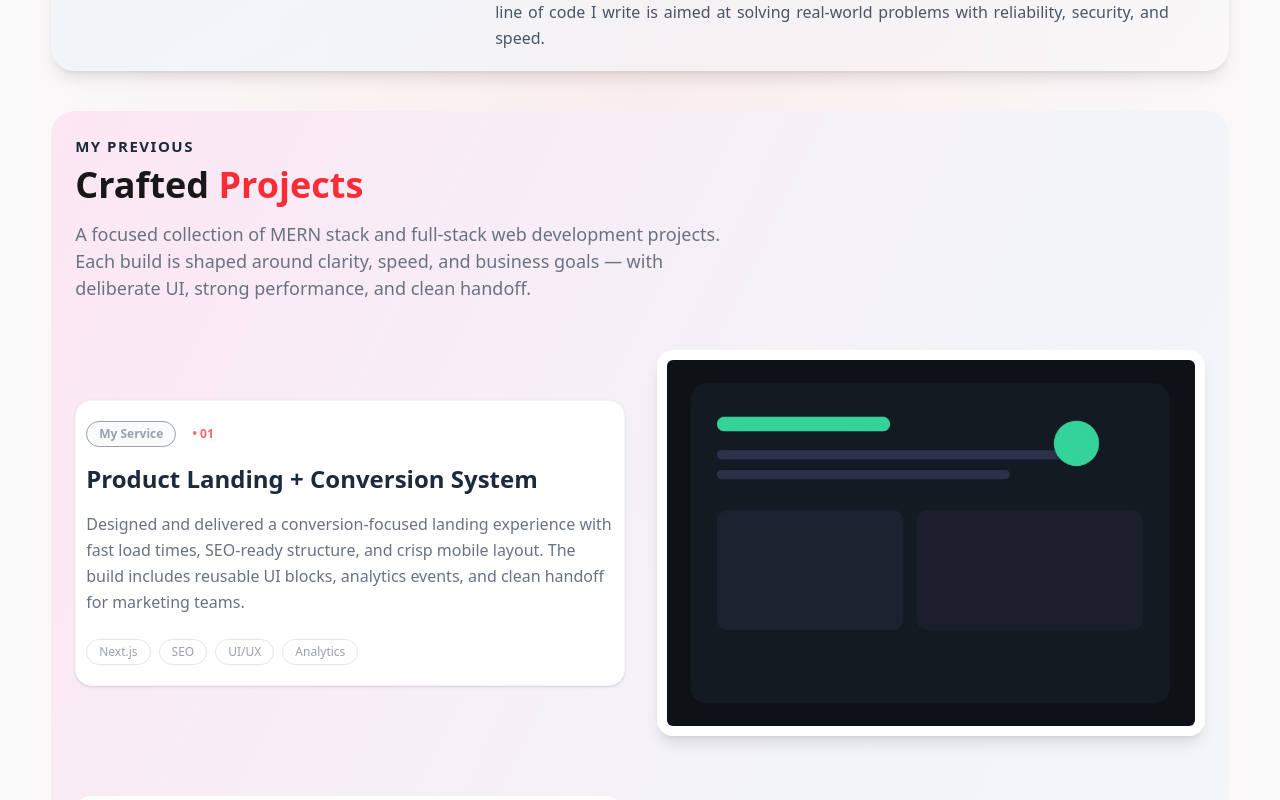
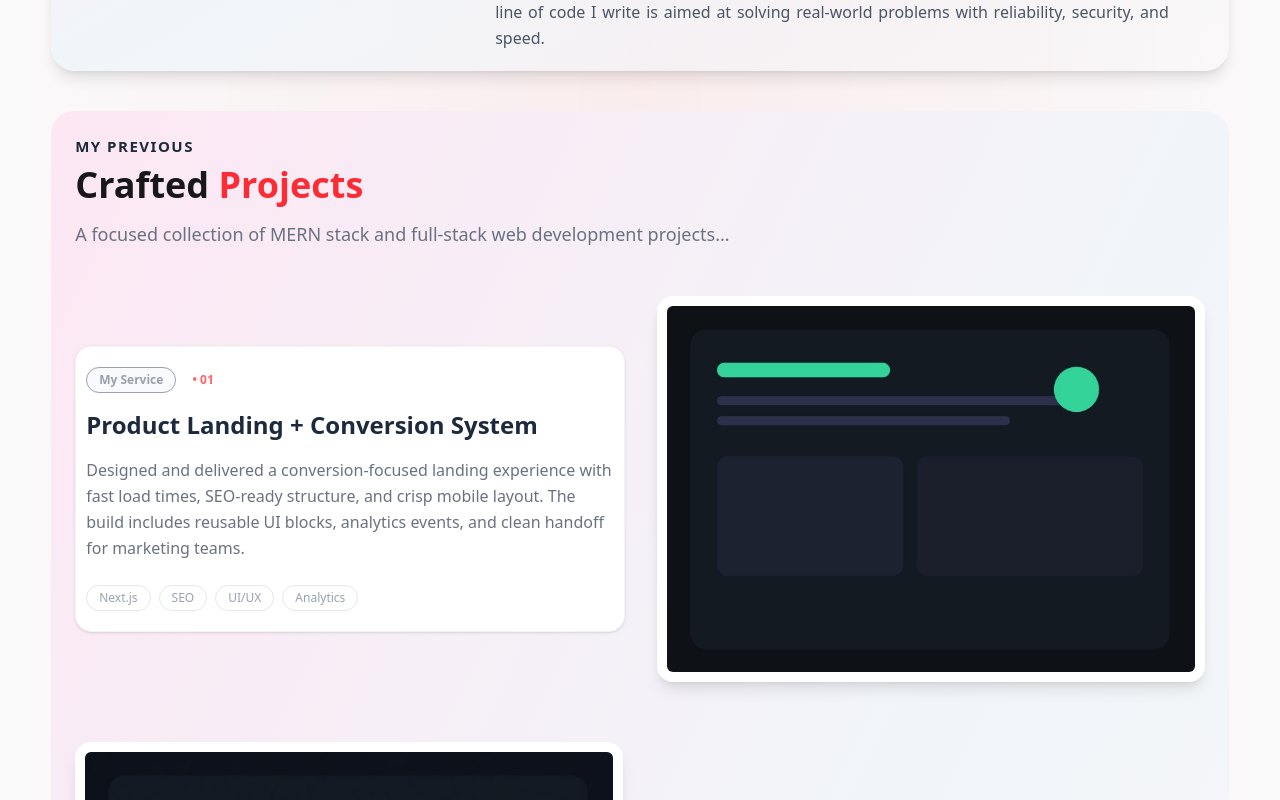
Before and after one commit to eyasinarafat3485-gif/my-next-js-portfolio, a Next.js app: page / in a window 1280 px wide. Shown: the part 1540-2340 px from the top of the page. Built offline with nearby package versions, Linux system fonts and the light colour scheme.

Commit message:
project card motion added

```diff
--- a/src/app/components/Crafted Projects/page.jsx
+++ b/src/app/components/Crafted Projects/page.jsx
@@ -1,6 +1,7 @@
+"use client"; // Framer Motion use korle eiti add kora dorkar
 import React from 'react';
-// import { MotionConfigContext } from "framer-motion";
 import Image from 'next/image';
+import { motion } from 'framer-motion'; // 1. Framer motion import kora holo
 
 const CraftedProjects = () => {
     const projects = [
@@ -9,7 +10,7 @@ const CraftedProjects = () => {
             title: "Product Landing + Conversion System",
             description: "Designed and delivered a conversion-focused landing experience with fast load times, SEO-ready structure, and crisp mobile layout. The build includes reusable UI blocks, analytics events, and clean handoff for marketing teams.",
             tags: ["Next.js", "SEO", "UI/UX", "Analytics"],
-            image: "/project1.jpeg", // আপনার ইমেজের পাথ দিন
+            image: "/project1.jpeg",
             bg: "bg-orange-500"
         },
         {
@@ -18,7 +19,6 @@ const CraftedProjects = () => {
             description: "Built a guided onboarding flow with validation, progress tracking, and a minimal admin view. The experience reduces drop-off and improves activation with smart defaults and clear microcopy.",
             tags: ["React", "Forms", "Automation", "Dashboard"],
             image: "/project2.jpg",
-            // bg: "bg-cyan-500"
         },
         {
             id: "03",
@@ -34,7 +34,6 @@ const CraftedProjects = () => {
             description: "Crafted a scheduling experience with availability logic, instant confirmations, and webhook automation. Includes admin controls for managing slots and rescheduling requests.",
             tags: ["Scheduling", "Webhooks", "Integrations", "UX"],
             image: "/project4.jpg",
-            // bg: "bg-cyan-500"
         },
         {
             id: "05",
@@ -42,31 +41,38 @@ const CraftedProjects = () => {
             description: "Designed a compact operations dashboard with real-time metrics and alerting. Optimized for at-a-glance decisions with clear visual hierarchy and scalable component patterns",
             tags: ["Dashboard", "Realtime", "Monitoring", "Design System"],
             image: "/project5.jpeg",
-            // bg: "bg-cyan-500"
         }
-    ]
+    ];
+
     return (
-
-        <section className="p-6 bg-gradient-to-br from-pink-100 via-slate-100 w-[92%] mx-auto my-10 rounded-3xl animat">
-            {/* Header Part */}
-            <div className="mb-12">
-
+        <section className="p-6 bg-gradient-to-br from-pink-100 via-slate-100 w-[92%] mx-auto my-10 rounded-3xl">
+            <motion.div
+                initial={{ opacity: 0, y: 20 }}
+                whileInView={{ opacity: 1, y: 0 }}
+                viewport={{ once: true }}
+                transition={{ duration: 0.6 }}
+                className="mb-12"
+            >
                 <p className="text-[15px] font-bold tracking-widest uppercase text-gray-800">My previous</p>
                 <h2 className="text-3xl md:text-4xl font-bold mt-2">
                     Crafted <span className="text-red-500">Projects</span>
                 </h2>
                 <p className="text-gray-500 mt-4 max-w-2xl text-[18px]">
-                    A focused collection of MERN stack and full-stack web development projects. Each build is shaped around clarity, speed, and business goals — with deliberate UI, strong performance, and clean handoff.
+                    A focused collection of MERN stack and full-stack web development projects...
                 </p>
-
-            </div>
+            </motion.div>
 
             {/* Projects List */}
             <div className="space-y-8 md:space-y-15">
                 {projects.map((project, index) => (
-                    <div
+                    <motion.div
                         key={project.id}
-                        className={`flex md:flex-row flex-col items-center md:gap-8 gap-2 w-full ${index % 2 !== 0 ? "md:flex-row-reverse" : "" }`} >
+                        initial={{ opacity: 0, y: 80 }}
+                        whileInView={{ opacity: 1, y: 0 }}
+                        viewport={{ once: true, margin: "-100px" }}
+                        transition={{ duration: 0.7, ease: "easeOut", delay: index * 0.1 }}
+                        className={`flex md:flex-row flex-col items-center md:gap-8 gap-2 w-full ${index % 2 !== 0 ? "md:flex-row-reverse" : ""}`}
+                    >
 
                         {/* Text Side (Card) */}
                         <div className="flex-1 p-4 md:p-2.5 md:pt-5 md:pb-5 bg-white border border-gray-100 rounded-2xl shadow-sm ">
@@ -87,18 +93,18 @@ const CraftedProjects = () => {
                             </div>
                         </div>
 
-                        {/* Image Side */}
-                        <div className={`flex-1 w-full border-10 border-solid border-white shadow-lg rounded-2xl  flex items-center justify-center overflow-hidden [#0f172a] to-[#1e293b]`}>
-                        <Image width='400' height='300' src={project.image} alt="ui" className=" w-full object-cover"/>
-                        </div>
-                    </div>
+                        {/* Image Side (Card) */}
+                        <motion.div
+                            whileHover={{ scale: 1.02 }} // Image-e mouse nile halka zoom hobe
+                            className="flex-1 w-full border-10 border-solid border-white shadow-lg rounded-2xl flex items-center justify-center overflow-hidden"
+                        >
+                            <Image width='400' height='300' src={project.image} alt="ui" className="w-full object-cover" />
+                        </motion.div>
 
+                    </motion.div>
                 ))}
-
             </div>
-
         </section>
-
     );
 };
 
```
